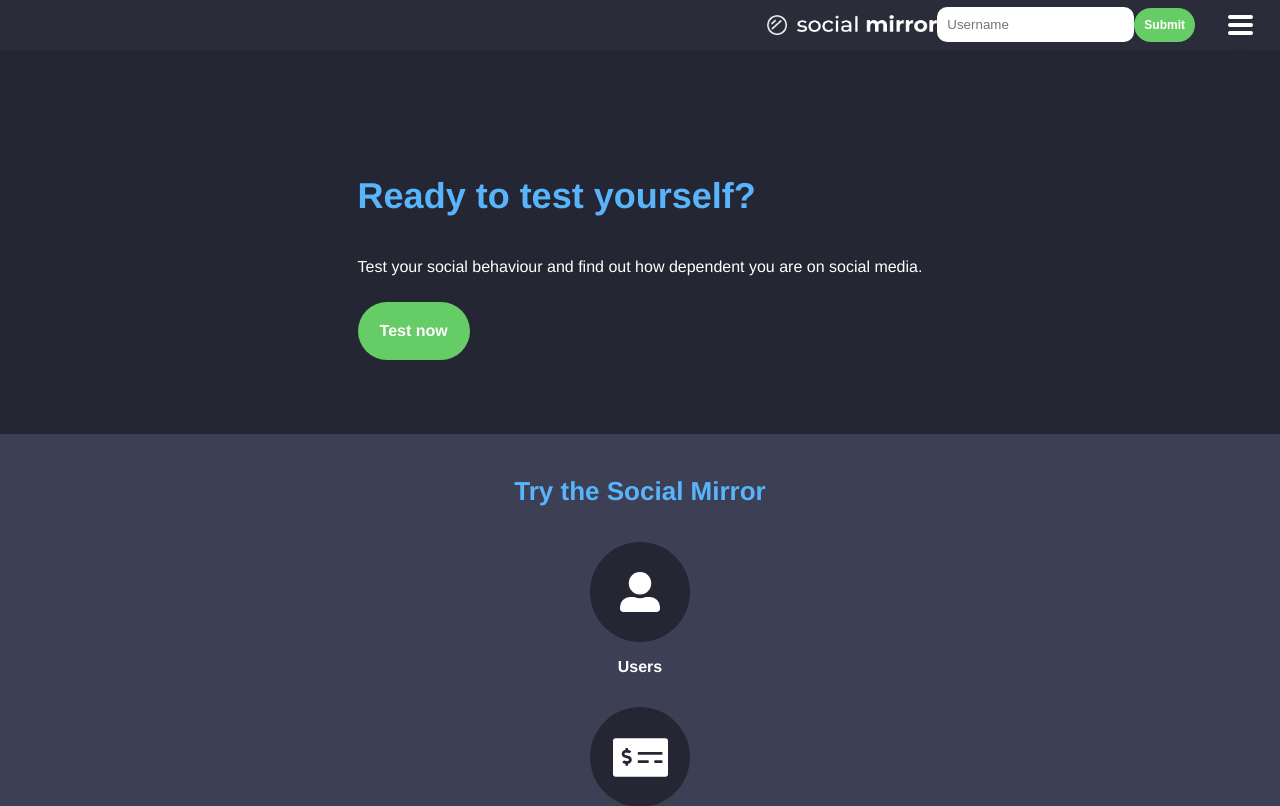
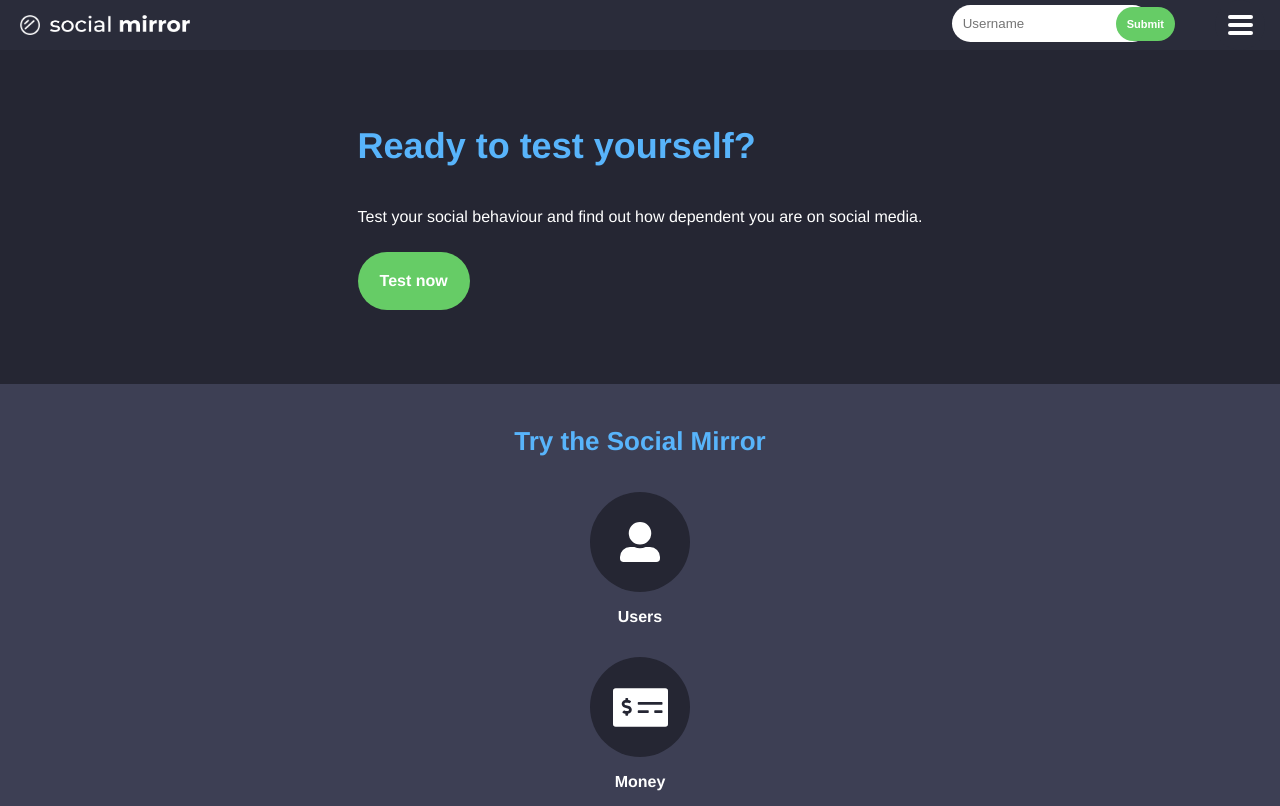
Before and after one commit to tombjarne/social-mirror, a React (Create React App) app: page /faq in a window 1280 px wide. Shown: the top 806 px of the page. Built offline with nearby package versions, Linux system fonts and the light colour scheme.

Commit message:
fixed navigation

```diff
--- a/src/assets/css/App.css
+++ b/src/assets/css/App.css
@@ -102,11 +102,10 @@ a, button {
   align-items: center;
   flex-direction: column;
   position: absolute;
-  right: 15px;
-  top: 55px;
+  top: 50px;
   background-color: var(--background-color-light);
   padding: 15px;
-  border-radius: 15px;
+  width: 100vw;
 }
 
 #footer-wrapper {
@@ -152,10 +151,11 @@ a, button {
 
 #pages span {
   cursor: pointer;
+  margin-bottom: 5px;
 }
 
-#pages span:hover {
-  color: aliceblue;
+.page-links:hover {
+  color: var(--highlight-color)!important;
 }
 
 /* HERO SHOT */
@@ -387,6 +387,8 @@ header .menuIcon {
 #nav {
   flex-direction: row;
   height: 50px;
+  position: fixed;
+  width: 100vw;
 }
 
 .nav-link {
@@ -404,24 +406,37 @@ header .menuIcon {
   display: flex;
   justify-content: center;
   align-items: center;
+  position: absolute;
+  left: 10px;
 }
 
 .input-group {
   margin-right: 85px;
+  position: absolute;
+  right: 20px !important;
+  top: -3px;
 }
 
 .input-group input {
-  padding: 10px;
-  border-radius: 10px;
+  padding: 11px;
   border: none;
+  border-radius: 25px;
 }
 
 .input-group button {
-  font-size: 12px;
-  padding: 10px;
+  font-size: 11px;
+  padding: 11px;
   border: none;
   background-color: var(--button-color);
   color: white;
+}
+
+.btn-primary {
+  cursor: pointer;
+}
+
+.btn-primary:hover {
+  background-color: var(--txt-highlight);
 }
 
 /* HOME */
@@ -481,6 +496,10 @@ header .menuIcon {
   justify-content: center;
 }
 
+.form-control {
+  margin-right: -35px;
+}
+
 #home-info {
   background: #f9fcff;
   text-align: center;
--- a/src/components/navigation.js
+++ b/src/components/navigation.js
@@ -44,6 +44,16 @@ class Navigation extends React.Component {
                             <div className="menu-icon"></div>
                         </div>
                     </Navbar.Toggle>
+                    <Form inline>
+                        <InputGroup>
+                            <FormControl
+                                placeholder="Username"
+                                aria-label="Username"
+                                aria-describedby="basic-addon1"
+                            />
+                            <Button type="submit">Submit</Button>
+                        </InputGroup>
+                    </Form>
                     <Navbar.Brand href="./">
                         <img
                             id="logo"
@@ -60,24 +70,14 @@ class Navigation extends React.Component {
                     </Navbar.Brand>
                     <Navbar.Collapse id="responsive-navbar-nav">
                         <Nav className="mr-auto">
-                            <Form inline>
-                            <InputGroup>
-                                <FormControl
-                                    placeholder="Username"
-                                    aria-label="Username"
-                                    aria-describedby="basic-addon1"
-                                />
-                                <Button type="submit">Submit</Button>
-                                </InputGroup>
-                            </Form>
                             {
                                 this.state.expanded == true &&
                                 (
                                     <article id="menu-wrapper">
                                         <div id="pages">
-                                            <span onClick={() => this.navigate('home')}>Home</span>
-                                            <span onClick={() => this.navigate('mirror')}>Analysis</span>
-                                            <span onClick={() => this.navigate('faq')}>FAQ</span>
+                                            <span className="page-links" onClick={() => this.navigate('home')}>Home</span>
+                                            <span className="page-links" onClick={() => this.navigate('mirror')}>Analysis</span>
+                                            <span className="page-links" onClick={() => this.navigate('faq')}>FAQ</span>
                                         </div>
                                     </article>
                                 )
```
